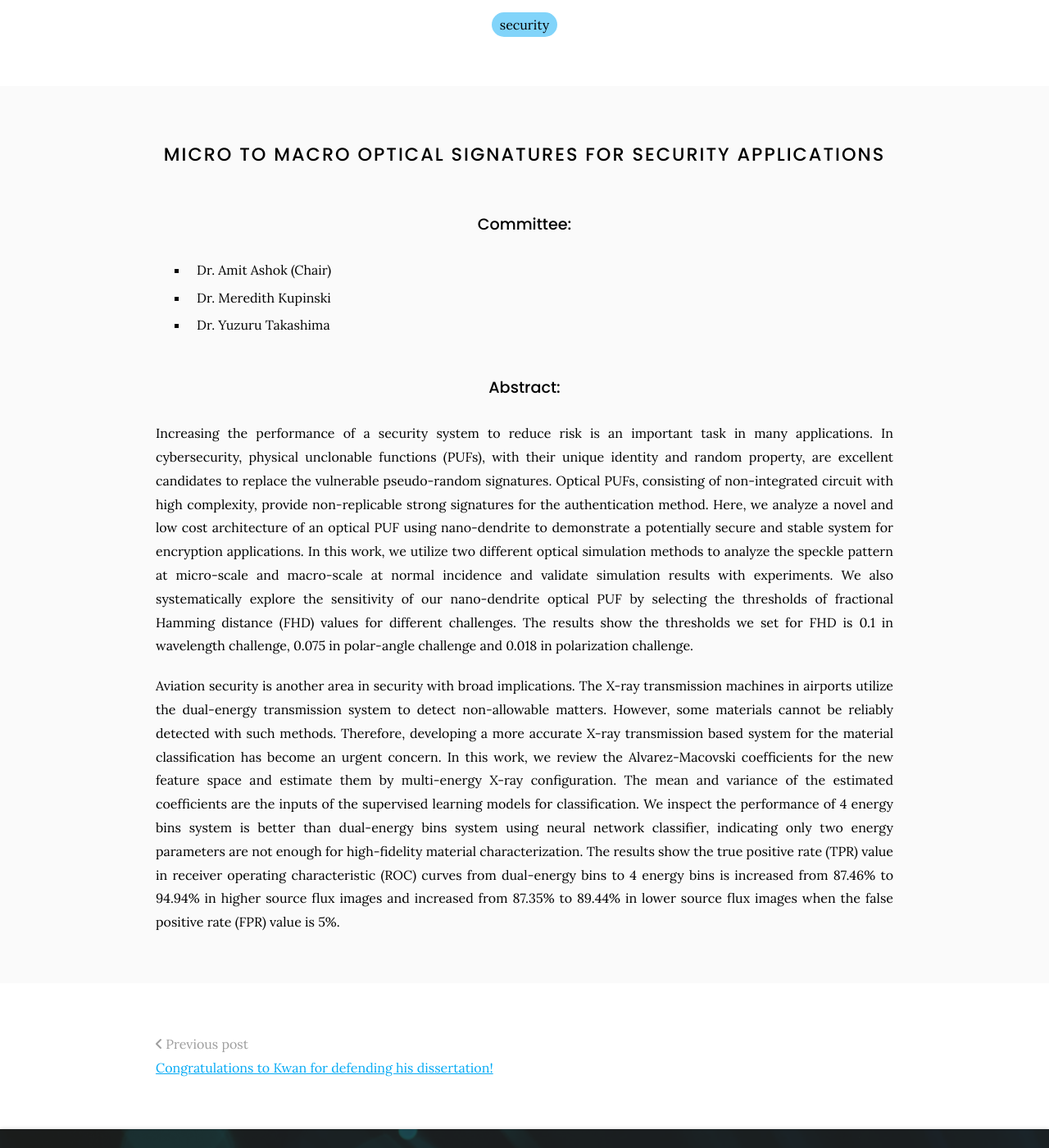
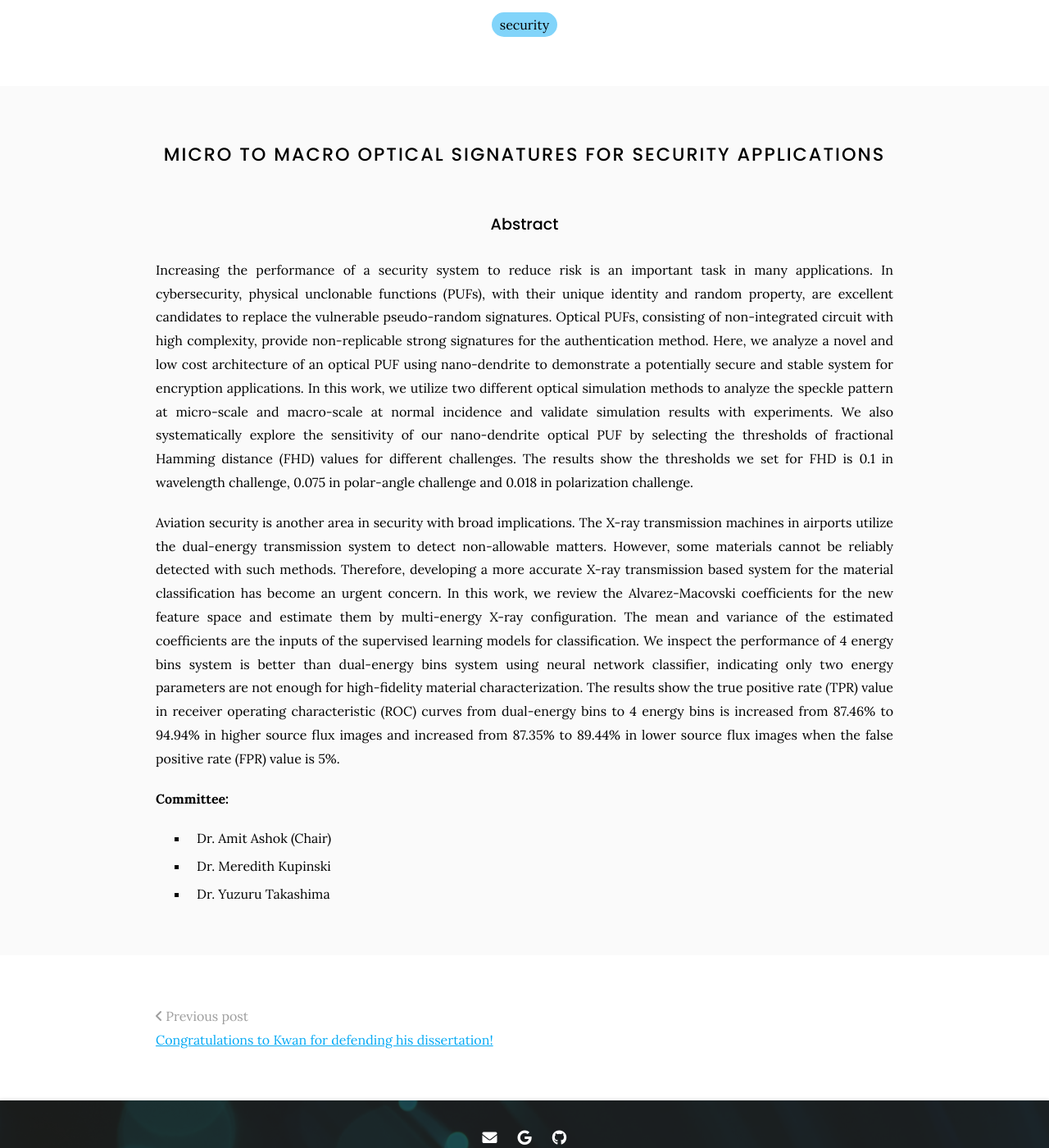
Before and after one commit to I2SL/I2SL-Website, a Jekyll site: the page built from _posts/2022-09-23-hwang-jye-yang-dissertation-defense.md, in a window 1280 px wide and 1400 px high, scrolled down 262 px. Shown: the whole window at 82% size. Built offline with Jekyll 4.4.1, drawn with Linux system fonts in a browser that asks for light colours.

```diff
--- a/_posts/2022-09-23-hwang-jye-yang-dissertation-defense.md
+++ b/_posts/2022-09-23-hwang-jye-yang-dissertation-defense.md
@@ -7,13 +7,13 @@ member: amit-ashok
 
 # Micro to Macro Optical Signatures for Security Applications
 
-### Committee:
-- Dr. Amit Ashok (Chair)
-- Dr. Meredith Kupinski
-- Dr. Yuzuru Takashima
-
-### Abstract:
+### Abstract
 Increasing the performance of a security system to reduce risk is an important task in many applications. In cybersecurity, physical unclonable functions (PUFs), with their unique identity and random property, are excellent candidates to replace the vulnerable pseudo-random signatures. Optical PUFs, consisting of non-integrated circuit with high complexity, provide non-replicable strong signatures for the authentication method. Here, we analyze a novel and low cost architecture of an optical PUF using nano-dendrite to demonstrate a potentially secure and stable system for encryption applications. In this work, we utilize two different optical simulation methods to analyze the speckle pattern at micro-scale and macro-scale at normal incidence and validate simulation results with experiments. We also systematically explore the sensitivity of our nano-dendrite optical PUF by selecting the thresholds of fractional Hamming distance (FHD) values for different challenges. The results show the thresholds we set for FHD is 0.1 in wavelength challenge, 0.075 in polar-angle challenge and 0.018 in polarization challenge.
 
 
 Aviation security is another area in security with broad implications. The X-ray transmission machines in airports utilize the dual-energy transmission system to detect non-allowable matters. However, some materials cannot be reliably detected with such methods. Therefore, developing a more accurate X-ray transmission based system for the material classification has become an urgent concern. In this work, we review the Alvarez-Macovski coefficients for the new feature space and estimate them by multi-energy X-ray configuration. The mean and variance of the estimated coefficients are the inputs of the supervised learning models for classification. We inspect the performance of 4 energy bins system is better than dual-energy bins system using neural network classifier, indicating only two energy parameters are not enough for high-fidelity material characterization. The results show the true positive rate (TPR) value in receiver operating characteristic (ROC) curves from dual-energy bins to 4 energy bins is increased from 87.46% to 94.94% in higher source flux images and increased from 87.35% to 89.44% in lower source flux images when the false positive rate (FPR) value is 5%.
+
+**Committee:**
+- Dr. Amit Ashok (Chair)
+- Dr. Meredith Kupinski
+- Dr. Yuzuru Takashima
```
Also changed, not shown: _posts/2022-07-22-kwan-kit-lee-disseration-defense.md (+6 -6 lines).
